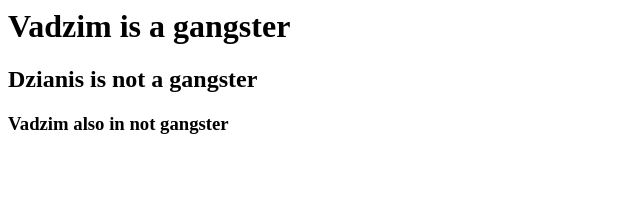
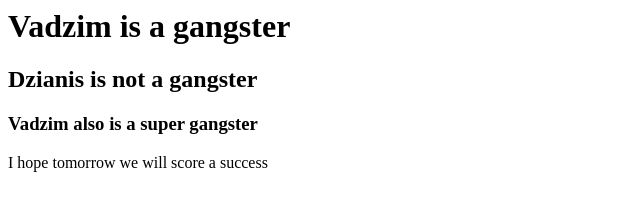
Before and after one commit to VadimLin/Hard_skills, a plain HTML site: page index.html in a window 1280 px wide. Shown: the whole page, without its empty margins (0-640 px from the left). Drawn offline with Linux system fonts and the light colour scheme.

Commit message:
second commit by Denis. Will conflict after push

```diff
--- a/index.html
+++ b/index.html
@@ -5,6 +5,7 @@
 	<body>
 		<h1>Vadzim is a gangster</h1>
 		<h2>Dzianis is not a gangster</h2>
-		<h3>Vadzim also in not gangster </h3>
+		<h3>Vadzim also is a super gangster</h3>
+		<p>I hope tomorrow we will score a success</p>
 	</body>
 </html>
```
